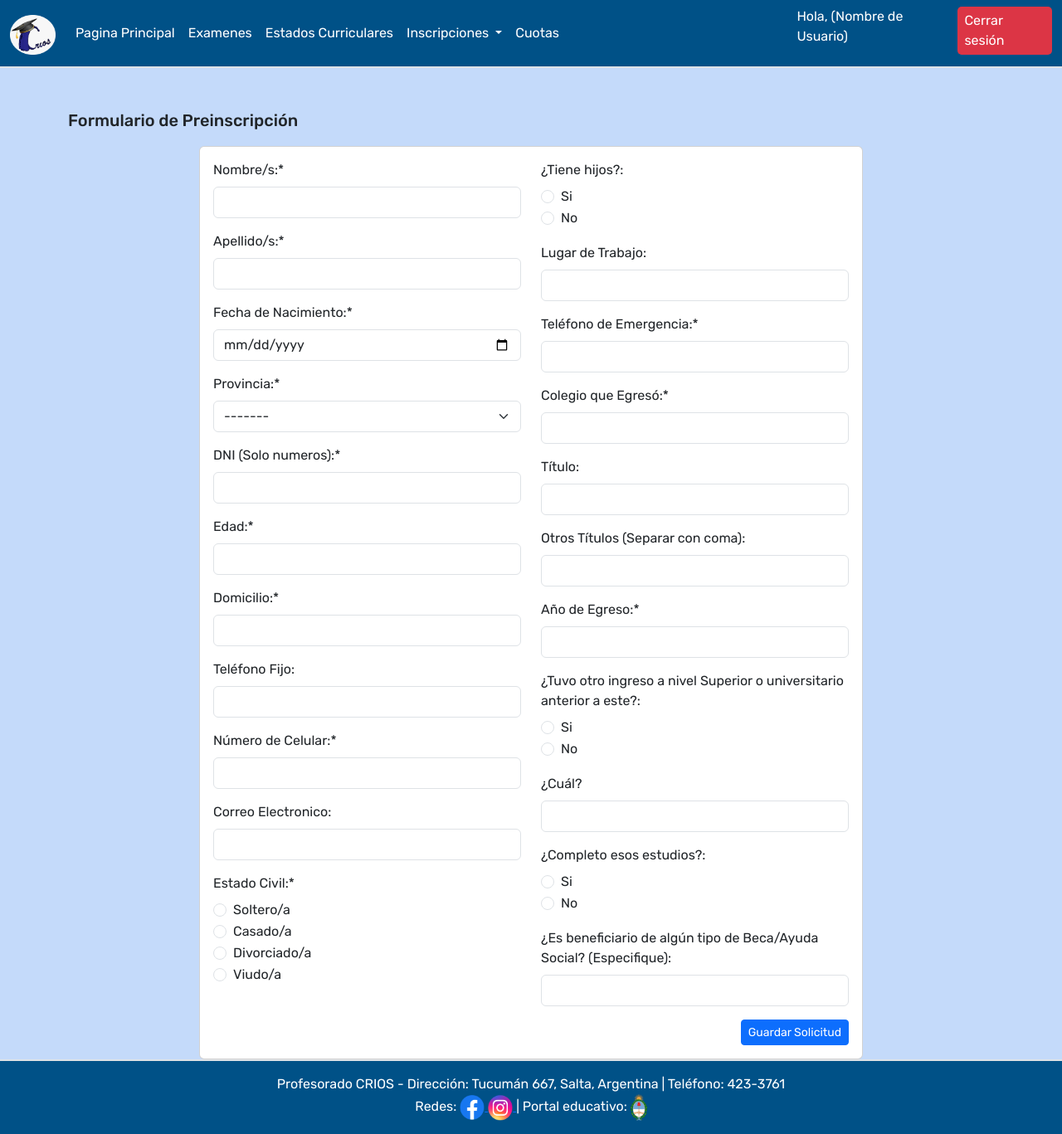
After one commit to MaxFerrarottiDEV/Proyecto-CRIOS, a Django app: page /inscripciones/solicitudes/agregar/ in a window 1280 px wide. The commit adds this page. Shown: the whole page at 83% size. Run offline with Django 5.2, Linux system fonts and the light colour scheme; some libraries are stand-ins or nearby versions.

Commit message:
Revert "Maximo"

```diff
--- a/MiApp/templates/base.html
+++ b/MiApp/templates/base.html
@@ -32,27 +32,26 @@
         <div class="collapse navbar-collapse" id="navbarSupportedContent">
           <ul class="navbar-nav me-auto mb-2 mb-lg-0">
             <li class="nav-item">
-                <a class="nav-link" href="{% url 'home' %}">Pagina Principal</a>
+                <a class="nav-link active" aria-current="page" href="{% url 'home' %}" style="color: #fff;">Pagina Principal</a>
             </li>
             <li class="nav-item">
-                <a class="nav-link" href="{% url 'build' %}">Examenes</a>
+                <a class="nav-link" href="#">Examenes</a>
             </li>
             <li class="nav-item">
-                <a class="nav-link" href="{% url 'build' %}">Estados Curriculares</a>
+                <a class="nav-link" href="#">Estados Curriculares</a>
             </li>
             <!-- Dropdown de INSCRIPCIONES -->
             <li class="nav-item dropdown">
-                <a class="nav-link dropdown-toggle" href="{% url 'build' %}" id="inscripcionesDropdown" role="button" data-bs-toggle="dropdown" aria-expanded="false">
+                <a class="nav-link dropdown-toggle" href="#" id="inscripcionesDropdown" role="button" data-bs-toggle="dropdown" aria-expanded="false">
                   Inscripciones
                 </a>
               <ul class="dropdown-menu" aria-labelledby="inscripcionesDropdown">
                 <li><a class="dropdown-item" href="{% url 'lista_solicitudes' %}">Solicitudes de Inscripcion</a></li>
-                <li><hr class="dropdown-divider"></li>
                 <li><a class="dropdown-item" href="{% url 'consultas' %}">Consultas de Datos de Estudiantes</a></li>
               </ul>
             </li>
             <li class="nav-item">
-                <a class="nav-link" href="{% url 'build' %}">Cuotas</a>
+                <a class="nav-link" href="#">Cuotas</a>
             </li>
           </ul>
           <!-- Botón de Cerrar Sesión -->
@@ -80,12 +79,12 @@
       <p class="footer-text">Profesorado CRIOS - Dirección: Tucumán 667, Salta, Argentina |
         Teléfono: 423-3761
         <br>
-        Redes Sociales:
+        Redes:
         <a href="https://www.facebook.com/criosprofesorado/?locale=es_LA" target="_blank">
-          <img src="{% static 'icons/fb_icon.png'%}" alt="Facebook" width="1.80%" height="auto">
+          <img src="{% static 'icons/fb_icon.png'%}" alt="Facebook" width="30px" height="auto">
         </a>
         <a href="https://www.instagram.com/criosprofesorado/?hl=es" target="_blank">
-          <img src="{% static 'icons/insta_icon.png'%}" alt="Instagram" width="1.80%" height="auto">
+          <img src="{% static 'icons/insta_icon.png'%}" alt="Instagram" width="30px" height="auto">
         </a> |
         Portal educativo:
         <a href="https://crios-sal.infd.edu.ar/sitio/" target="_blank">
--- a/MiApp/templates/build.html
+++ /dev/null
@@ -1,6 +0,0 @@
-{% extends 'base.html' %}
-{% load static %}
-{% block content %}
-    <h1>Funcion en progreso...</h1>
-    <img src="{% static 'images/build.png'%}">
-{% endblock content %}
--- /dev/null
+++ b/MiApp/templates/inscripciones/solicitudes/agregar_solicitud.html
@@ -0,0 +1,51 @@
+{% extends 'base.html' %}
+{% load static %}
+{% block content %}
+
+{% load crispy_forms_tags %}
+
+<div class="modal-header">
+    <h5 class="modal-title">Formulario de Preinscripción</h5>
+</div>
+<div class="modal-body">
+    <form id="PreinscripcionForm" method="post" action="" class="mt-3" autocomplete="off">
+        {% csrf_token %}
+        <div class="card mx-auto" style="width: 50rem;">  <!-- Ajustamos el tamaño del card -->
+            <div class="card-body">
+                <div class="row">
+                    <!-- Columna 1 -->
+                    <div class="col-md-6 custom-column-spacing" >
+                        {{ form.nombre|as_crispy_field }}
+                        {{ form.apellido|as_crispy_field }}
+                        {{ form.fecha_nac|as_crispy_field }}
+                        {{ form.provincia|as_crispy_field }}
+                        {{ form.dni|as_crispy_field }}
+                        {{ form.edad|as_crispy_field }}
+                        {{ form.domicilio|as_crispy_field }}
+                        {{ form.telefono_fijo|as_crispy_field }}
+                        {{ form.celular_nro|as_crispy_field }}
+                        {{ form.email|as_crispy_field }}
+                        {{ form.estado_civil|as_crispy_field }}
+                    </div>
+                    <!-- Columna 2 -->
+                    <div class="col-md-6">
+                        {{ form.hijos|as_crispy_field }}
+                        {{ form.lugar_trabajo|as_crispy_field }}
+                        {{ form.tel_emergencia|as_crispy_field }}
+                        {{ form.col_egreso|as_crispy_field }}
+                        {{ form.titulo|as_crispy_field }}
+                        {{ form.otro_titulo|as_crispy_field }}
+                        {{ form.anio_egreso|as_crispy_field }}
+                        {{ form.preg_1|as_crispy_field }}
+                        {{ form.resp_1|as_crispy_field }}
+                        {{ form.resp_2|as_crispy_field }}
+                        {{ form.preg_2|as_crispy_field }}
+                    </div>
+                </div>
+                <button class="btn btn-sm btn-primary float-end" type="submit">Guardar Solicitud</button>
+            </div>
+        </div>
+    </form>
+    <div id="messageContainer" class="alert" style="display:none; margin-top: 10px;"></div>
+</div>
+{% endblock content %}
--- a/MiApp/urls.py
+++ b/MiApp/urls.py
@@ -9,8 +9,9 @@ urlpatterns = [
     path('', views.home, name='home'), # Configuración para la URL raíz
     path('register/', views.register_view, name='register'),
     path('login/', auth_views.LoginView.as_view(), name='login'),
-    path('build/',views.build, name='build'),
+    path('htmltest/',views.homebeta, name='homebeta'),
     path('inscripciones/solicitudes/', views.lista_solicitudes, name='lista_solicitudes'),
+    path('inscripciones/solicitudes/agregar/', views.agregar_solicitud, name='agregar_solicitud'),
     path('inscripciones/solicitudes/eliminar/<int:id>/', views.eliminar_solicitud, name='eliminar_solicitud'),
     path('inscripciones/consultas/', views.consultas, name='consultas'),
     path('inscripciones/consultas/modificar/<int:id>/', views.modificar, name='modificar'),
--- a/MiApp/views.py
+++ b/MiApp/views.py
@@ -20,28 +20,19 @@ def home(request):
 
 @login_required
 def lista_solicitudes(request):
-    solicitudes = DatInsc.objects.all()  # Reemplaza con tu consulta real
+    solicitudes = DatInsc.objects.all()
+    return render(request, 'inscripciones/solicitudes/lista_solicitudes.html', {'solicitudes': solicitudes})
 
-    # Inicializamos el formulario de la solicitud
-    form = PreinscripcionForm()
-
-    if request.method == 'POST':
+def agregar_solicitud(request):
+    if request.method == "POST":
         form = PreinscripcionForm(request.POST)
         if form.is_valid():
-            try:
-                form.save()
-                messages.success(request, 'Se ha agregado exitosamente la solicitud.')
-                return redirect('lista_solicitudes')
-            except Exception as e:
-                messages.error(request, f'Ocurrió un error al agregar la solicitud: {str(e)}')
-        else:
-            messages.error(request, 'Formulario inválido. Por favor revisa los campos e inténtalo de nuevo.')
-
-    # Siempre devolver el formulario y las solicitudes, incluso para GET
-    return render(request, 'inscripciones/solicitudes/lista_solicitudes.html', {
-        'solicitudes': solicitudes,
-        'form': form  # Pasamos el formulario al contexto
-    })
+            form.save()
+            messages.success(request, f'La solicitud de inscripcion se ha creado correctamente!')
+            return redirect('lista_solicitudes')
+    else:
+        form = PreinscripcionForm()
+    return render(request, 'inscripciones/solicitudes/agregar_solicitud.html', {'form': form})
 
 def eliminar_solicitud(request, id):
     solicitud = get_object_or_404(DatInsc, id=id)
@@ -119,6 +110,3 @@ def adjuntar_archivo(request):
         except KeyError:
             return HttpResponse('No se encontró el archivo.') # type: ignore
     return render(request, 'Insc/consultas.html')
-
-def build(request):
-    return render(request, 'build.html')
--- a/myproject/settings.py
+++ b/myproject/settings.py
@@ -14,10 +14,6 @@ from pathlib import Path
 from django.contrib.messages import constants as messages
 
 MESSAGE_TAGS = {
-    messages.DEBUG: 'debug',
-    messages.INFO: 'info',
-    messages.SUCCESS: 'success',
-    messages.WARNING: 'warning',
     messages.ERROR: 'danger',
 }
 # Build paths inside the project like this: BASE_DIR / 'subdir'.
--- a/static/home/style.css
+++ b/static/home/style.css
@@ -17,7 +17,7 @@
       }
       footer {
         background-color: #005187; /* Color de fondo del footer */
-        padding: 2%;
+        padding: 15px;
         border-top: 2px solid #dee2e6; /* Borde superior */
         position: relative;
         bottom: 0;
@@ -45,14 +45,14 @@
         padding-right: 20px;
       }
       .nav-link:hover {
-        color: #00adb3; /* Color al pasar el ratón */
+        color: #0056b3; /* Color al pasar el ratón */
       }
       .nav-item .active {
         color: #0056b3; /* Color de la página activa */
       }
       /* Estilo especial para el botón de cerrar sesión */
       .logout-button {
-        background-color: #ff0000; /* Botón de cerrar sesión con estilo */
+        background-color: #dc3545; /* Botón de cerrar sesión con estilo */
         color: #fff;
         border-radius: 5px;
         padding: 5px 15px;
```
Also changed, not shown: MiApp/templates/inscripciones/solicitudes/lista_solicitudes.html (+2 -70 lines), static/icons/fb_icon.png, static/icons/insta_icon.png, static/images/build.png (deleted).
